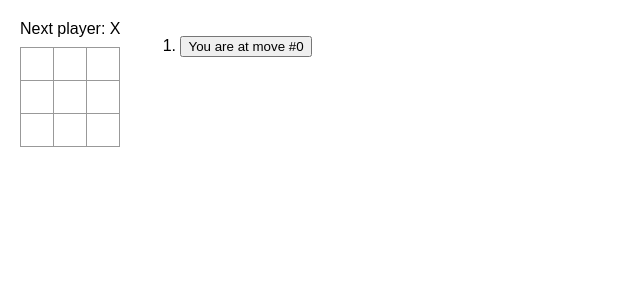
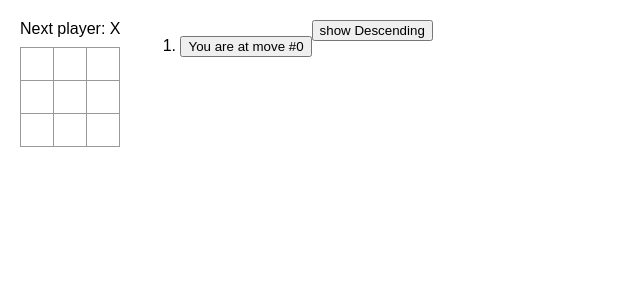
Before and after one commit to syureu/solid-octo-rotary-phone, a React (Create React App) app in the folder 0. Quick Start/TicTacToe/src/: page / in a window 1280 px wide. Shown: the top 300 px of the page, without its empty margins (0-640 px from the left). Built offline with nearby package versions, Linux system fonts and the light colour scheme.

Commit message:
3. Add a toggle button that lets you sort the moves in either ascending or descending order.

```diff
--- a/0. Quick Start/TicTacToe/src/App.js
+++ b/0. Quick Start/TicTacToe/src/App.js
@@ -61,6 +61,7 @@ export default function Game() {
   const [currentMove, setCurrentMove] = useState(0);
   const xIsNext = currentMove % 2 === 0;
   const currentSquares = history[currentMove];
+  const [movesAsending, setMovesAsending] = useState(true);
 
   function handlePlay(nextSquares) {
     const nextHistory = [...history.slice(0, currentMove + 1), nextSquares];
@@ -73,6 +74,9 @@ export default function Game() {
   }
 
   const moves = history.map((squares, move) => {
+    if (!movesAsending) {
+      move = history.length - (move + 1);
+    }
     let description;
     if (currentMove === move) {
       description = "You are at move #" + move;
@@ -88,6 +92,10 @@ export default function Game() {
     );
   });
 
+  const sortingButtonMessage = movesAsending
+    ? "show Descending"
+    : "show Ascending";
+
   return (
     <div className="game">
       <div className="game-board">
@@ -95,6 +103,15 @@ export default function Game() {
       </div>
       <div className="game-info">
         <ol>{moves}</ol>
+      </div>
+      <div>
+        <button
+          onClick={() => {
+            setMovesAsending(!movesAsending);
+          }}
+        >
+          {sortingButtonMessage}
+        </button>
       </div>
     </div>
   );
```
